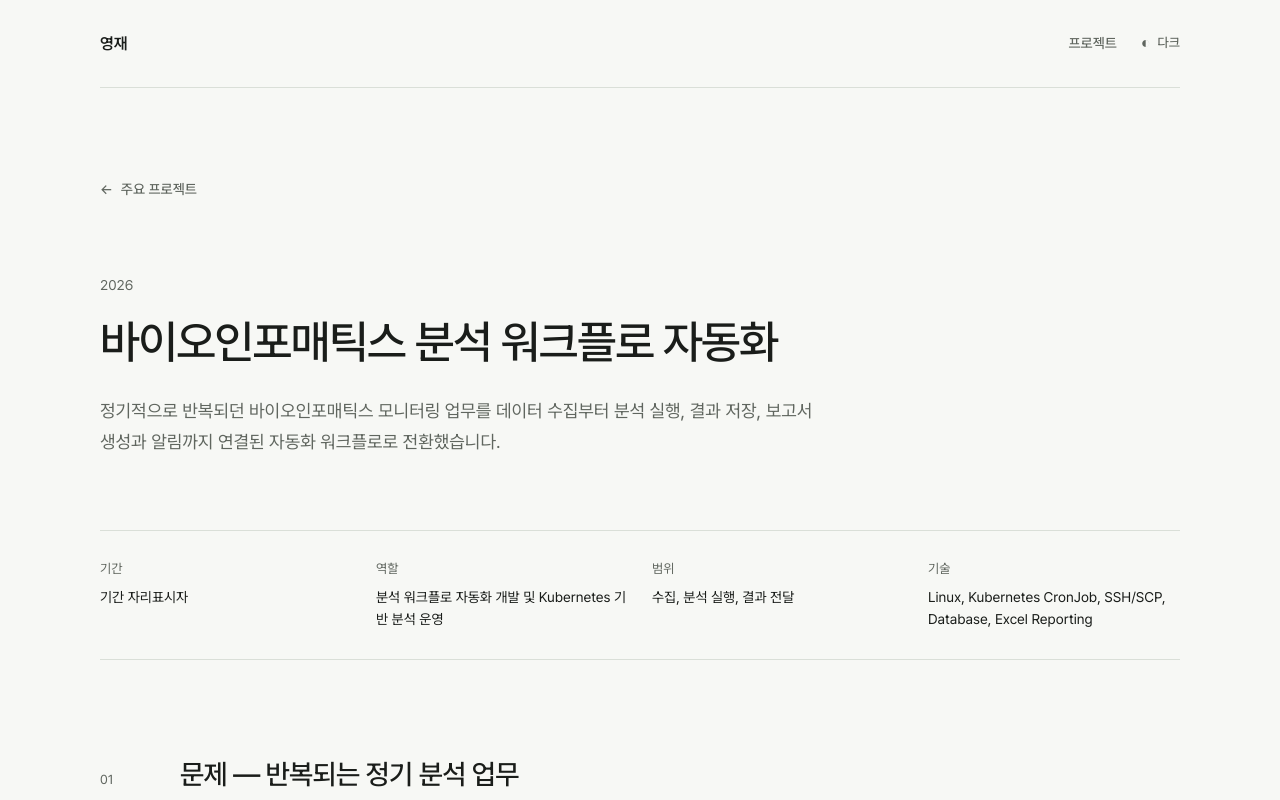
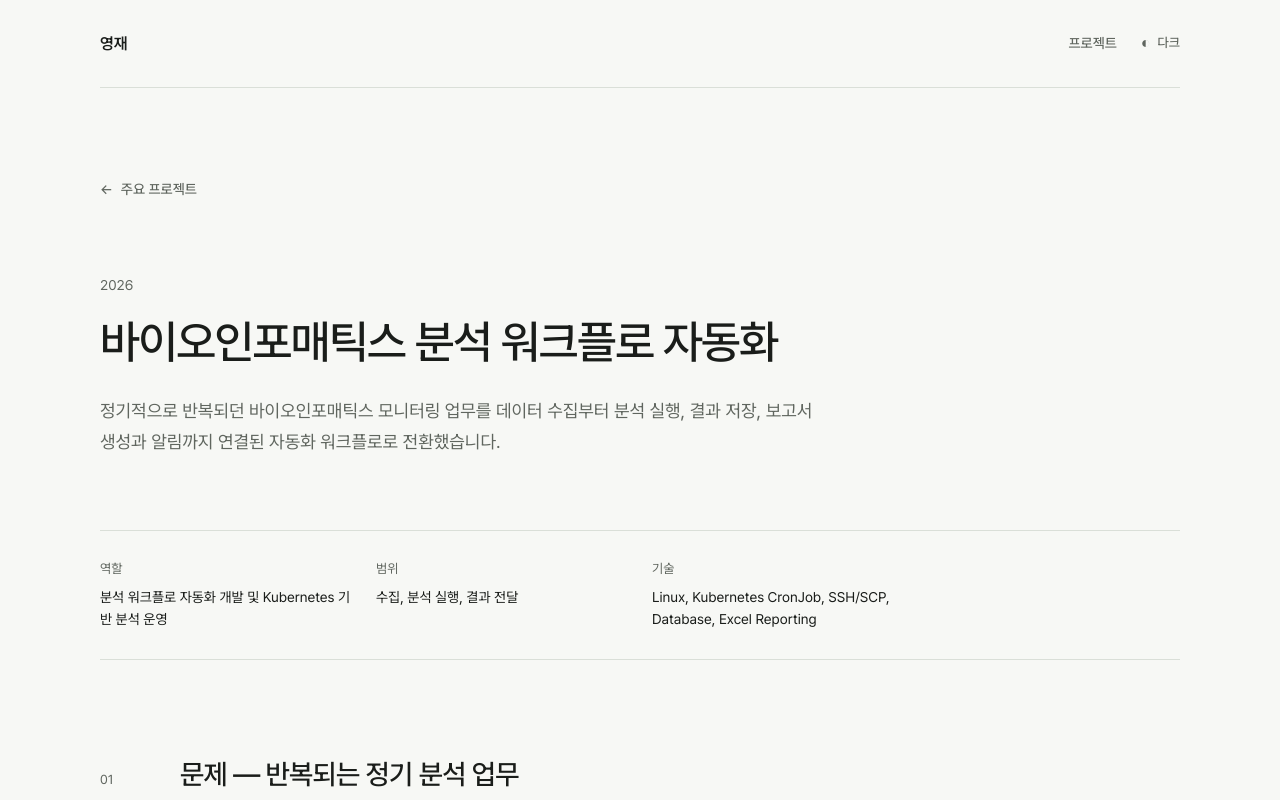
Before and after one commit to kingturtle0/foglio, a Next.js app: page /work/bioinformatics-workflow-automation in a window 1280 px wide. Shown: the top 800 px of the page. Built offline with nearby package versions, Linux system fonts and the light colour scheme.

Commit message:
Hide unverified workflow period

```diff
--- a/content/projects.ts
+++ b/content/projects.ts
@@ -15,7 +15,7 @@ export const projects: Project[] = [
   {
     slug: "bioinformatics-workflow-automation", title: "바이오인포매틱스 분석 워크플로 자동화", year: "2026",
     summary: "정기적으로 반복되던 바이오인포매틱스 모니터링 업무를 데이터 수집부터 분석 실행, 결과 저장, 보고서 생성과 알림까지 연결된 자동화 워크플로로 전환했습니다.",
-    technologies: ["Linux", "Kubernetes CronJob", "SSH/SCP", "Database", "Excel Reporting"], period: "기간 자리표시자", role: "분석 워크플로 자동화 개발 및 Kubernetes 기반 분석 운영", scope: "수집, 분석 실행, 결과 전달", featured: true, featuredOrder: 2,
+    technologies: ["Linux", "Kubernetes CronJob", "SSH/SCP", "Database", "Excel Reporting"], role: "분석 워크플로 자동화 개발 및 Kubernetes 기반 분석 운영", scope: "수집, 분석 실행, 결과 전달", featured: true, featuredOrder: 2,
     sections: [
       { id: "context", title: "문제 — 반복되는 정기 분석 업무", paragraphs: ["바이오인포매틱스 분석 환경에서는 여러 종류의 변이 모니터링 작업을 정기적으로 수행해야 했습니다.", "2024~2025년에는 이러한 분석이 담당자의 반복적인 연구지원 업무로 수행됐습니다. 분석을 실행하는 것뿐 아니라 데이터를 확보하고, 결과를 정리해 후속 업무에 전달하는 과정도 필요했습니다.", "이 프로젝트에서는 새로운 분석 알고리즘을 개발하는 것보다 반복되는 분석과 결과 처리 과정을 하나의 자동화 워크플로로 연결하는 것에 집중했습니다."] },
       { id: "workflow", title: "자동화 — 분석부터 결과 전달까지", paragraphs: ["2026년에는 정기 분석 업무를 데이터 수집부터 결과 전달까지 이어지는 자동화 워크플로로 전환했습니다."], bullets: ["데이터 수집 및 전달: 외부 데이터를 다운로드하고, 스케줄링 및 SSH/SCP 기반 전송을 통해 분석 환경으로 전달합니다.", "분석 실행: Kubernetes CronJob을 활용하여 여러 바이오인포매틱스 분석 워크플로를 실행합니다.", "결과 저장: 분석 결과를 데이터베이스에 저장합니다.", "보고서 생성: 분석 결과를 Excel 형식의 보고서로 생성합니다.", "후속 처리: 실험적 검증에 필요한 대상 데이터를 처리합니다.", "결과 알림: 사용자와 관리자에게 이메일 알림을 전달합니다."], diagram: { id: "workflow-automation-flow", caption: "자동화 워크플로 흐름", nodes: [{ label: "외부 데이터 수집", description: "데이터 확보" }, { label: "스케줄링 및 SSH/SCP 전송", description: "분석 환경 전달" }, { label: "Kubernetes CronJob", description: "자동 분석 실행" }, { label: "바이오인포매틱스 분석", description: "워크플로 실행", key: true }, { label: "DB 저장 및 Excel 보고서", description: "결과 정리" }, { label: "후속 데이터 처리 및 이메일 알림", description: "결과 전달" }] } },
```
